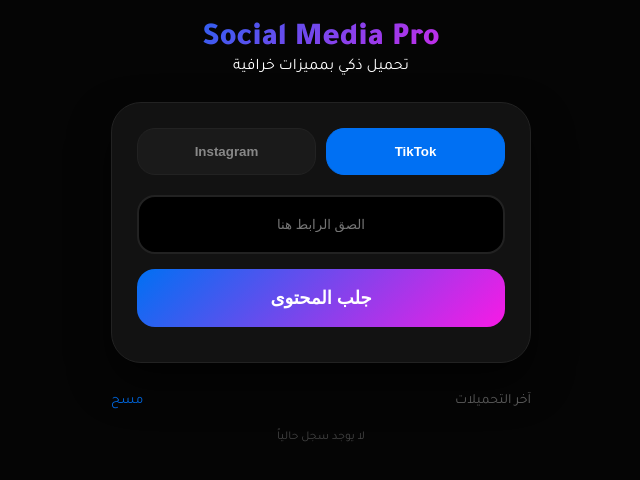
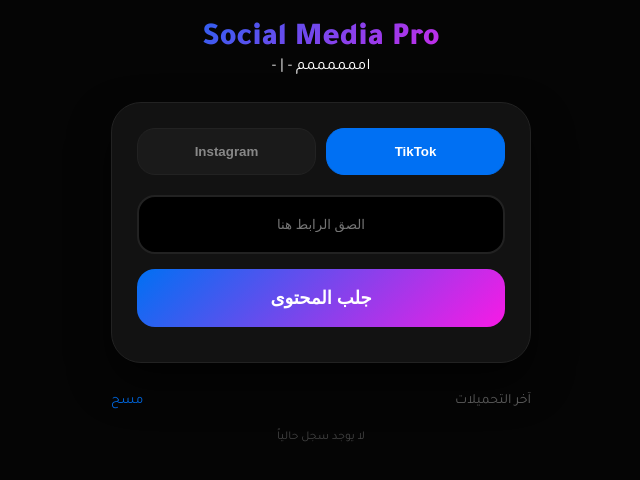
Before and after one commit to dno18/vid, a website: page index.html in a window 1280 px wide. Shown: the full height of the page, 319-959 px from the left. Drawn offline with Linux system fonts and the light colour scheme.

Commit message:
Update index.html

```diff
--- a/index.html
+++ b/index.html
@@ -44,7 +44,7 @@
 </head>
 <body>
     <div class="app">
-        <div class="header"><h1>Social Media Pro</h1><p>تحميل ذكي بمميزات خرافية</p></div>
+        <div class="header"><h1>Social Media Pro</h1><p>اممممممم - | -</p></div>
 
         <div class="box">
             <div class="platform-selector">
```
